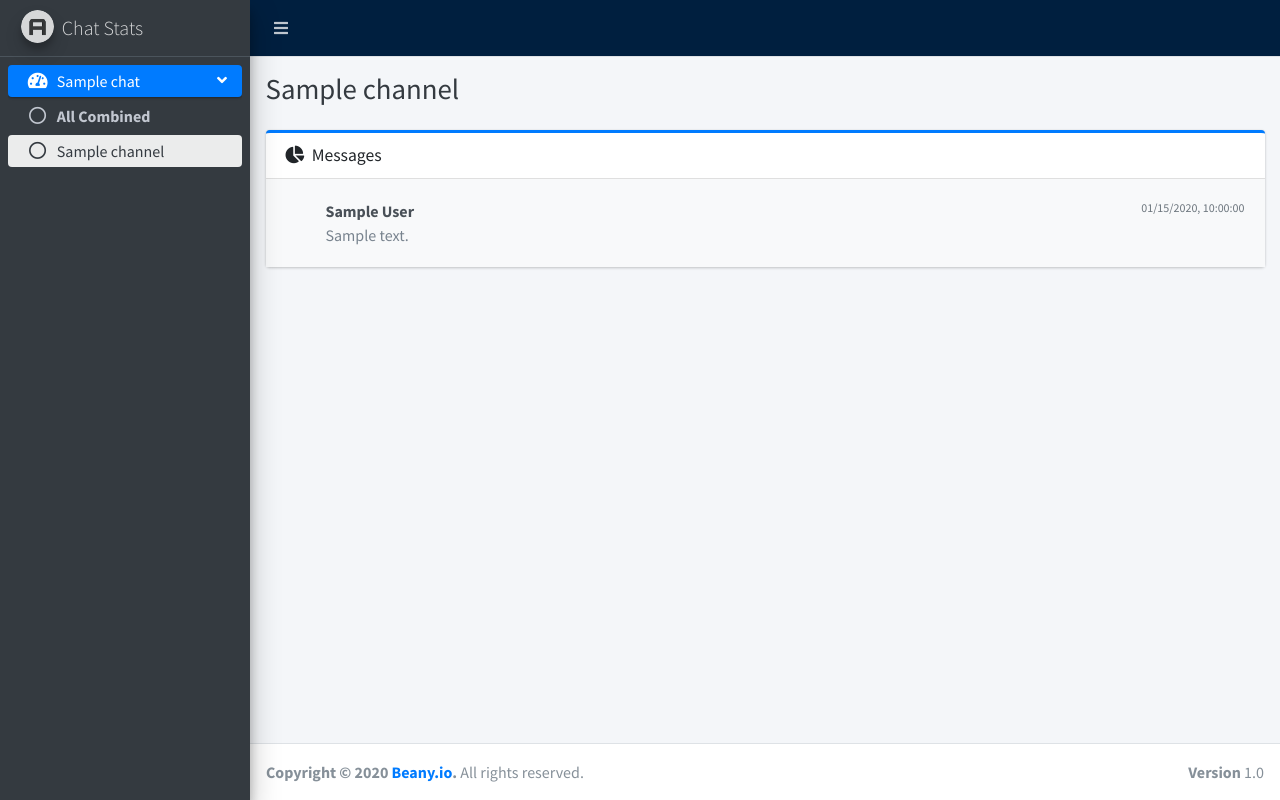
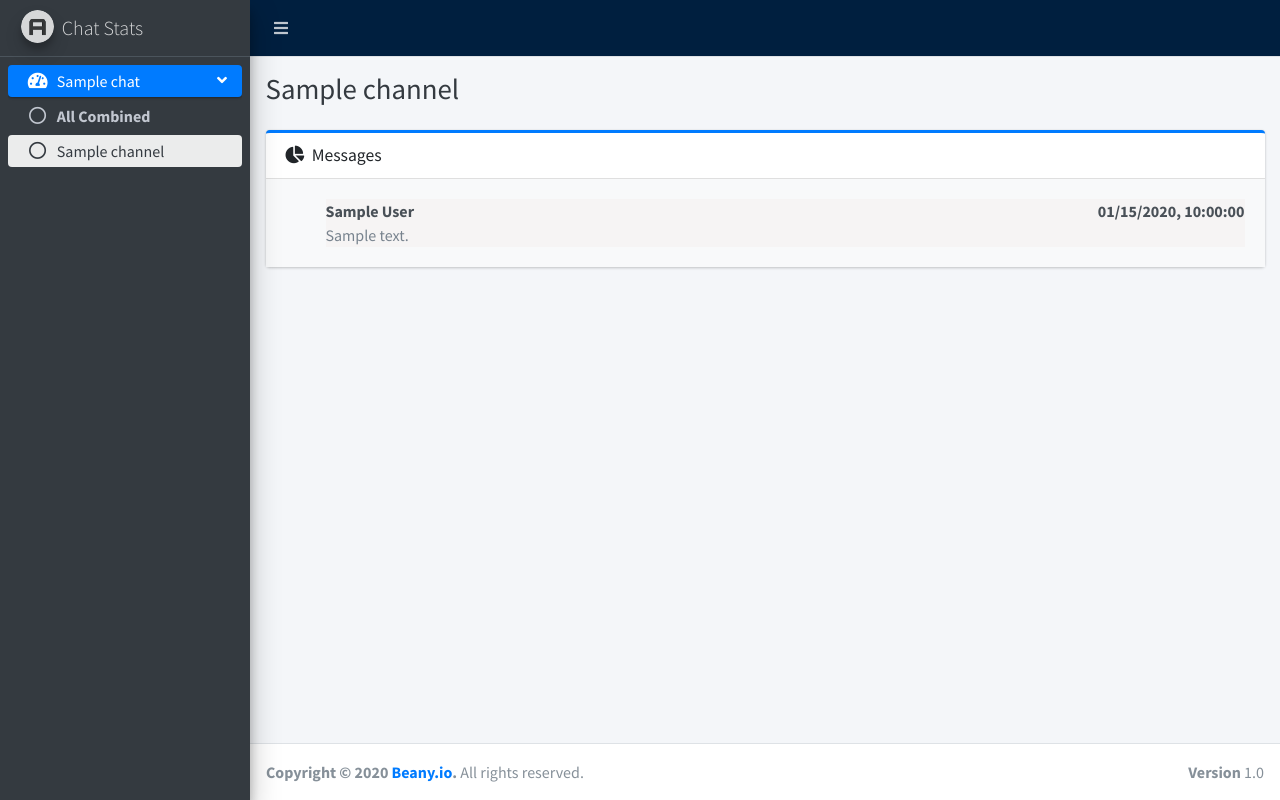
Before and after one commit to Beanyy/ChatStats, a Flask app: page /messages/around/1 in a window 1280 px wide. Run offline with Flask 2, Linux system fonts and the light colour scheme; tables that the repository leaves empty hold one stand-in row (values such as "Sample post"); some libraries are stand-ins or nearby versions.

Commit message:
Color alternating rows of messages for better readability

```diff
--- a/app/static/dist/css/chatstats.css
+++ b/app/static/dist/css/chatstats.css
@@ -11,3 +11,6 @@
     margin: 3px;
     padding: 3px;
 }
+.odd {
+    background: #f6f4f4;
+}
--- a/app/templates/messages.html
+++ b/app/templates/messages.html
@@ -12,11 +12,11 @@
       </div><!-- /.card-header -->
       <div class="card-body card-comments">
         {% for message in messages %}
-          <div class="comment-text">
+          <div class="comment-text {{ loop.cycle('odd', 'even') }}">
             <a  href="/messages/around/{{message.id}}">
             <span class="username">
               {{message.userName}}
-              <span class="text-muted float-right">{{message.timestamp}}</span>
+              <span class="text-mu  ted float-right">{{message.timestamp}}</span>
             </span>
           </a>
             {{message.content}}
```
